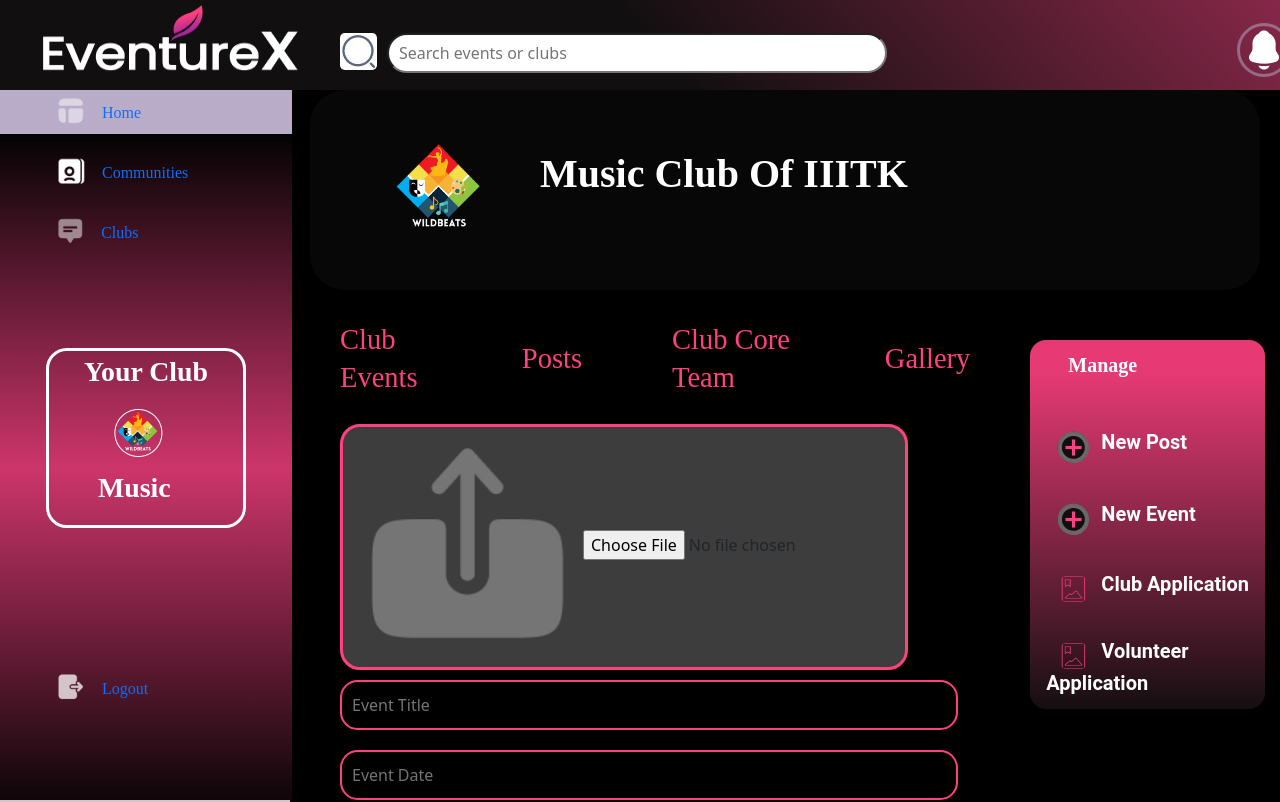
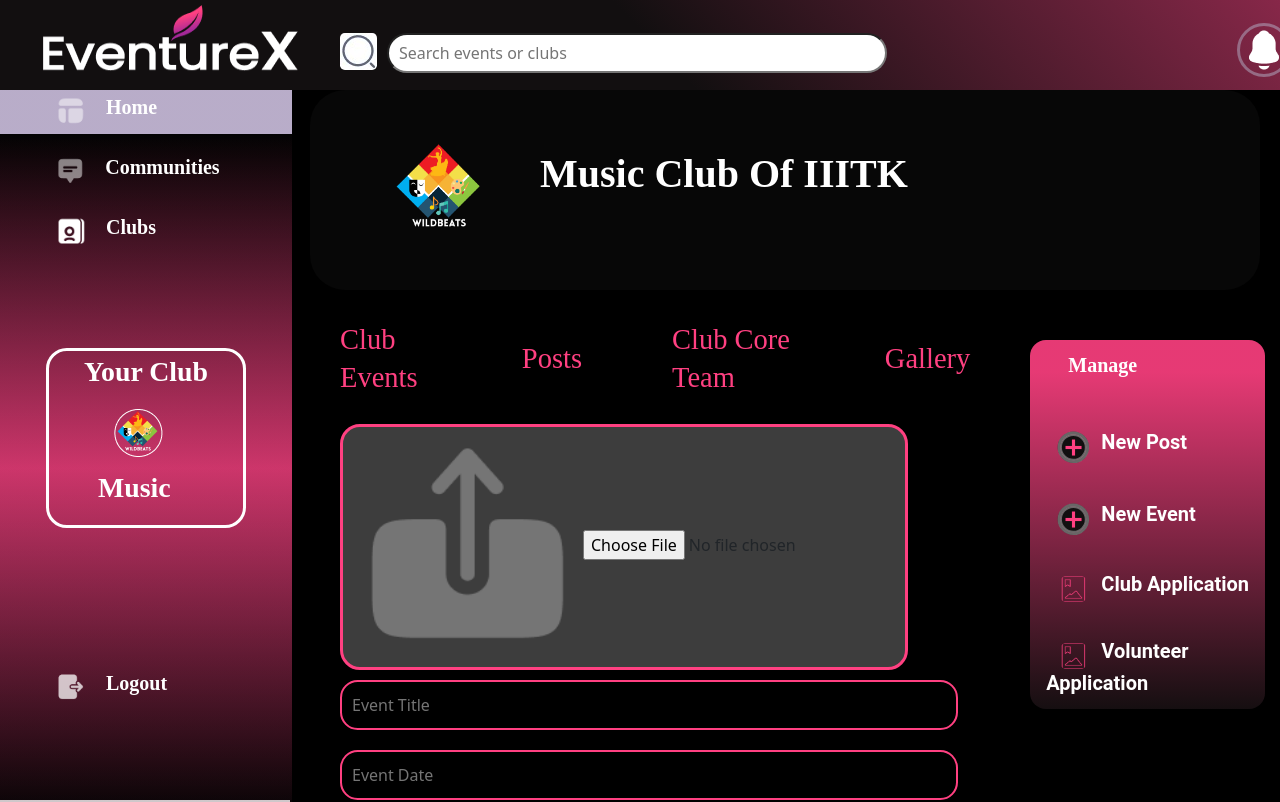
Before and after one commit to Namitsai19082005/EventureX-DBMS-Project, a React (Vite) app in the folder DBMS_Project/: page /MusicClub in a window 1280 px wide. Shown: the top 802 px of the page. Built offline with nearby package versions, Linux system fonts and the light colour scheme.

Commit message:
Email and roll number update in profile

```diff
--- a/DBMS_Project/src/Components/Coremembersidebar.jsx
+++ b/DBMS_Project/src/Components/Coremembersidebar.jsx
@@ -4,29 +4,39 @@ import club from "../assets/club.png"
 import community from "../assets/community.png"
 import wildbeatslogo from "../assets/wildbeatslogo.png"
 import logout from "../assets/logout.png"
+import { useNavigate } from "react-router-dom"
+import { Link } from "react-router-dom"
 function Coremembersidebar()
 {
+  const navigate=useNavigate();
+
+  const handleClubs=()=>{
+    navigate('/Club');
+  }
+
+  const handlelogout=()=>{
+      navigate('/login');
+  }
+
+  const handlehome=()=>{
+      navigate('/Home');
+  }
+
     return (
         <div className={styles.SidebarPage}>
              <div className="d-flex flex-column flex-shrink-0 p-3" style={{width: "280px"}}>
          <ul className="nav nav-pills flex-column mb-auto">
-          <li className={`nav-item ${styles.items}`}>
-          <img className={styles.sidebarimages} src={home}/>
-          <a className={`nav-link ${styles.home}`} aria-current="page">
-          Home
-          </a>
-      </li>
-      <li className={styles.items}>
-      <img className={styles.sidebarimages} src={club}/>
-        <a className={`nav-link ${styles.community}`}>
-          Communities
-        </a>
+         <li className={styles.items}>
+          <img className={styles.sidebarimages} onClick={handlehome} src={home}/>
+          <Link to="/Home"><a href="" className={styles.home}>Home</a></Link>
       </li>
       <li className={styles.items}>
       <img className={styles.sidebarimages} src={community}/>
-        <a className={`nav-link ${styles.club}`}>
-          Clubs
-        </a>
+      <Link to=""><a href="" className={styles.home}>Communities</a></Link>
+      </li>
+      <li className={styles.items}>
+      <img className={styles.sidebarimages} onClick={handleClubs} src={club}/>
+      <Link to="/Club"><a href="" className={styles.home}>Clubs</a></Link>
       </li>
       <br/><br/><br/>
       <div className={styles.box}>
@@ -36,10 +46,8 @@ function Coremembersidebar()
       </div>
       <br/><br/><br/><br/><br/><br/>
       <li className={styles.items}>
-      <img className={styles.sidebarimages} src={logout}/>
-        <a className={`nav-link ${styles.club}`}>
-          Logout
-        </a>
+      <img className={styles.sidebarimages} src={logout} onClick={handlelogout}/>
+      <Link to="/Login"><a href="" className={styles.home}>Logout</a></Link>
       </li>
     </ul>
 </div>
--- a/DBMS_Project/src/Components/Coremembersidebar.module.css
+++ b/DBMS_Project/src/Components/Coremembersidebar.module.css
@@ -27,6 +27,18 @@
     font-style: normal;
     font-weight: 600;
     line-height: normal;
+}
+
+.home {
+    text-align: center;
+    font-family: Poppins;
+    font-size: 20px;
+    font-style: normal;
+    font-weight: 600;
+    line-height: normal;
+    margin-bottom: 23px;
+    margin-left: 20px;
+    color: rgba(255, 255, 255, 0.5)
 }
 
 .club {
--- a/DBMS_Project/src/Components/Login.jsx
+++ b/DBMS_Project/src/Components/Login.jsx
@@ -33,6 +33,7 @@ function Login()
         setLoading(false); // Remove loading state
         if (data.message === 'Login successful') {
             localStorage.setItem('college_id', college_id);
+            localStorage.setItem('email', data.user.email);
             alert('Login successful!');
             navigate('/Home');
         } else {
--- a/DBMS_Project/src/Components/Notification.jsx
+++ b/DBMS_Project/src/Components/Notification.jsx
@@ -15,8 +15,8 @@ function Notification(){
             <img src={wildbeatslogo} className={styles.image} width="80px" height="80px"/>
          </div>
          <div className={styles.content}>
-            <p className={styles.bigtext}>WildBeats Posted</p>
-            <p className={styles.smalltext}>Lorem Ipsum is simply dummy text of the printing and typesetting industry. Lorem Ipsum has been the industry's standard..........more</p>
+            <p className={styles.bigtext}>WildBeats Event Announcement</p>
+            <p className={styles.smalltext}>Join us for an exciting evening of music and fun! Don’t miss the chance to connect with fellow music lovers.</p>
          </div>
       </div>
       <div className={styles.notification}>
@@ -24,8 +24,8 @@ function Notification(){
             <img src={wildbeatslogo} className={styles.image} width="80px" height="80px"/>
          </div>
          <div className={styles.content}>
-            <p className={styles.bigtext}>WildBeats Posted</p>
-            <p className={styles.smalltext}>Lorem Ipsum is simply dummy text of the printing and typesetting industry. Lorem Ipsum has been the industry's standard..........more</p>
+            <p className={styles.bigtext}>New Playlist Released</p>
+            <p className={styles.smalltext}>Discover our latest playlist, featuring curated tracks from emerging artists. Tune in now and enjoy the beats that inspire.</p>
          </div>
       </div>
       <div className={styles.notification}>
@@ -33,8 +33,8 @@ function Notification(){
             <img src={wildbeatslogo} className={styles.image} width="80px" height="80px"/>
          </div>
          <div className={styles.content}>
-            <p className={styles.bigtext}>WildBeats Posted</p>
-            <p className={styles.smalltext}>Lorem Ipsum is simply dummy text of the printing and typesetting industry. Lorem Ipsum has been the industry's standard..........more</p>
+            <p className={styles.bigtext}>Exclusive Member Offer</p>
+            <p className={styles.smalltext}>As a valued member, enjoy a special discount on all merchandise this week. Use code WILD20 at checkout.</p>
          </div>
       </div>
       <p className={styles.heading}>Last month</p>
@@ -43,8 +43,8 @@ function Notification(){
             <img src={wildbeatslogo} className={styles.image} width="80px" height="80px"/>
          </div>
          <div className={styles.content}>
-            <p className={styles.bigtext}>WildBeats Posted</p>
-            <p className={styles.smalltext}>Lorem Ipsum is simply dummy text of the printing and typesetting industry. Lorem Ipsum has been the industry's standard..........more</p>
+            <p className={styles.bigtext}>Upcoming Live Performance</p>
+            <p className={styles.smalltext}>Get ready for a live performance from [Artist Name]! Secure your tickets today and be part of the experience.</p>
          </div>
       </div>
       <div className={styles.notification}>
@@ -52,8 +52,8 @@ function Notification(){
             <img src={wildbeatslogo} className={styles.image} width="80px" height="80px"/>
          </div>
          <div className={styles.content}>
-            <p className={styles.bigtext}>WildBeats Posted</p>
-            <p className={styles.smalltext}>Lorem Ipsum is simply dummy text of the printing and typesetting industry. Lorem Ipsum has been the industry's standard..........more</p>
+            <p className={styles.bigtext}>Community Feedback Session</p>
+            <p className={styles.smalltext}>We want to hear from you! Join our community feedback session on [Date]. Your thoughts are important in shaping our future events.</p>
          </div>
       </div>
       <div className={styles.notification}>
@@ -61,8 +61,8 @@ function Notification(){
             <img src={wildbeatslogo} className={styles.image} width="80px" height="80px"/>
          </div>
          <div className={styles.content}>
-            <p className={styles.bigtext}>WildBeats Posted</p>
-            <p className={styles.smalltext}>Lorem Ipsum is simply dummy text of the printing and typesetting industry. Lorem Ipsum has been the industry's standard..........more</p>
+            <p className={styles.bigtext}>Monthly Newsletter Released</p>
+            <p className={styles.smalltext}>Check out our latest newsletter for updates, insights, and upcoming events. Stay in the loop with everything WildBeats!</p>
          </div>
       </div>
     </div>
--- a/DBMS_Project/src/Components/ProfilePage.jsx
+++ b/DBMS_Project/src/Components/ProfilePage.jsx
@@ -11,6 +11,7 @@ function ProfilePage({ profileInfo })
 {
     const [profileImage, setProfileImage] = useState(profilebg);
     const [collegeId, setCollegeId] = useState('');
+    const [email, setEmail] = useState('');
 
     useEffect(() => {
         const savedImage = localStorage.getItem('profileImage');
@@ -21,6 +22,11 @@ function ProfilePage({ profileInfo })
         const storedCollegeId = localStorage.getItem('college_id');
         if (storedCollegeId) {
             setCollegeId(storedCollegeId);
+        }
+
+        const storedEmail = localStorage.getItem('email');
+        if (storedEmail) {
+            setEmail(storedEmail);
         }
     }, []);
 
@@ -105,7 +111,7 @@ function ProfilePage({ profileInfo })
             <div className={styles.desc}>
                 <p style={{color: "white"}}>{profileInfo.description || "No description provided"}</p>
                 <div className={styles.details}>
-                    <p className={styles.detailstext}>Mail: <span className={styles.email}>namitsa23bcd41@iiitkottayam.ac.in</span></p>
+                    <p className={styles.detailstext}>Mail: <span className={styles.email}>{email || "No email available"}</span></p>
                     <p className={styles.detailstext}>Mobile Number:  <span className={styles.email}>{profileInfo.mobile}</span></p>
                     <p className={styles.detailstext}>Skills: {profileInfo.skills && profileInfo.skills.length > 0 ? (
             <ul>
```
Also changed, not shown: 1 other file (tests, documents, lock files or other folders).
